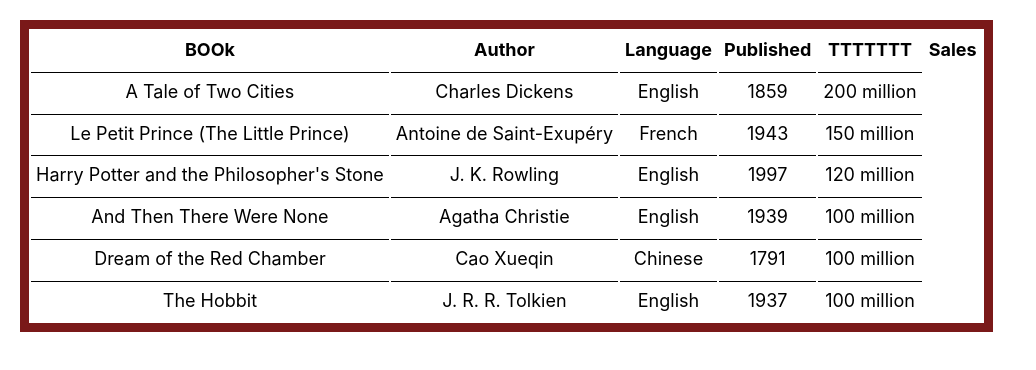
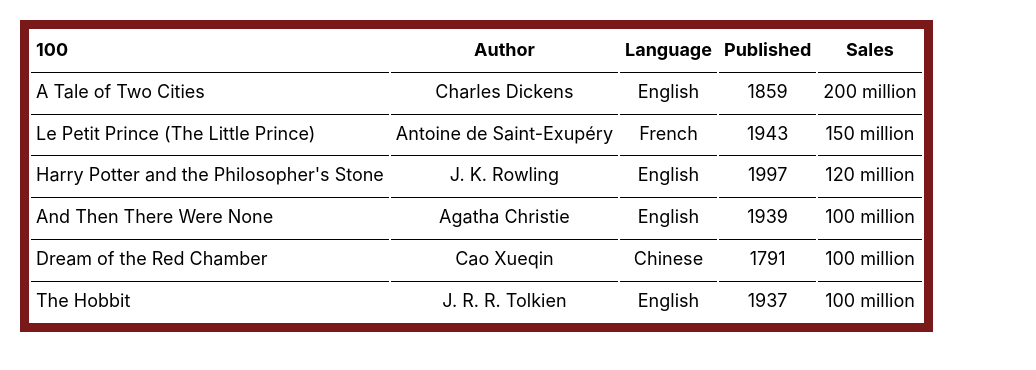
Before and after one commit to AlexsandrKotobus/table, a React (Create React App) app: page / in a window 1280 px wide. Shown: the top 370 px of the page, without its empty margins (0-1036 px from the left). Built offline with nearby package versions, Linux system fonts and the light colour scheme.

Commit message:
3.2 Типы свойств

```diff
--- a/src/index.js
+++ b/src/index.js
@@ -3,7 +3,8 @@
 import './index.css';
 // import App from './App';
 import './App.css';
-import './table.css'
+import './table.css';
+import PropTypes from 'prop-types';
 
 const Excel = function (props) {
   console.log(props);
@@ -37,23 +38,15 @@
     </div>
   );
 }
-// class Excel extends React.Component{
-//   render(){
-//     const headers = [];
-//     for (const title of this.props.headers){
-//       headers.push(<th>{title}</th>)
-//     }
-//     return (
-//       <table>
-//         <thead>
-//           <tr>{headers}</tr>
-//         </thead>
-//       </table>
-//     )
-//   }
-// }
 
-const headers = ['BOOk', 'Author', 'Language', 'Published', 'TTTTTTT', 'Sales'];
+
+
+Excel.propTypes = {
+  headers: PropTypes.arrayOf(PropTypes.string),
+  initialData: PropTypes.arrayOf(PropTypes.arrayOf(PropTypes.string))
+};
+
+const headers = [100, 'Author', 'Language', 'Published',  'Sales'];
 const data = [
   [
     'A Tale of Two Cities',
--- a/src/table.css
+++ b/src/table.css
@@ -27,6 +27,7 @@
   padding: 5px;
 }
 
+
 th {
   cursor: pointer;
   padding: 5px;
@@ -36,6 +37,10 @@
   border: 9px solid rgb(122, 25, 25);
   margin: 20px;
 }
+tr :first-child{
+  text-align: left;
+}
+
 
 .toolbar {
   margin-left: 20px;
```
